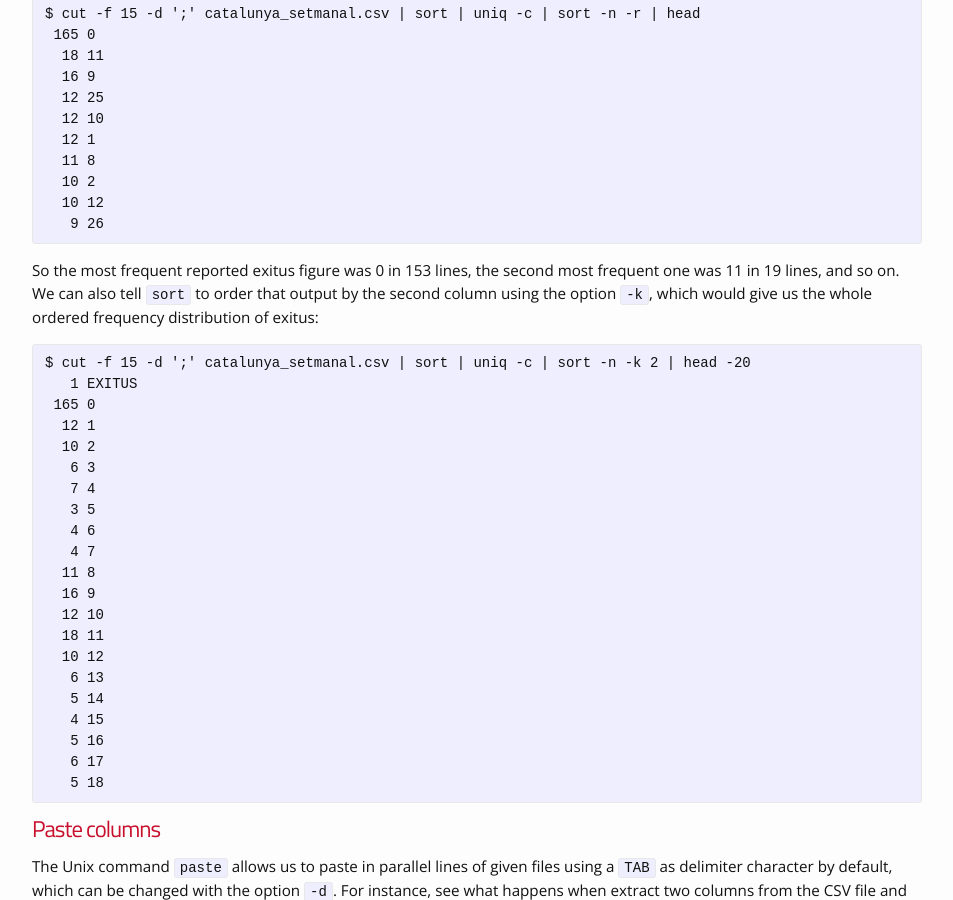
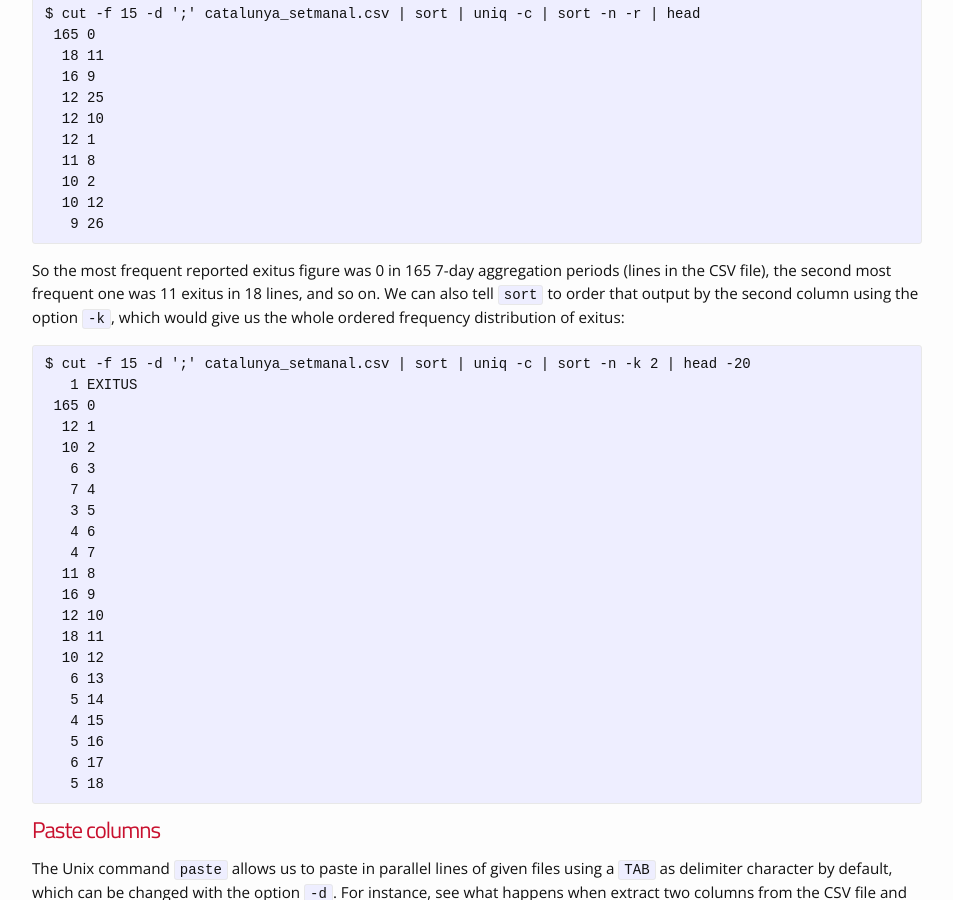
Before and after one commit to funcompbio/funcompbio.github.io, a Jekyll site: the page built from practical2/practical2.md, in a window 1280 px wide and 900 px high, scrolled down 5294 px. Shown: the whole window, without its empty margins (163-1116 px from the left). Built offline with Jekyll 4.4.1, drawn with Linux system fonts in a browser that asks for light colours; nearby versions of some CDN libraries.

Commit message:
Updated practical 2.

```diff
--- a/practical2/practical2.html
+++ b/practical2/practical2.html
@@ -113,7 +113,7 @@ VALLES ORIENTAL;41;2020-02-24;2020-03-01;Si;;;0.0000;0;0.0000;0;0.0000;0;0;0</co
   10 2
   10 12
    9 26</code></pre>
-<p>So the most frequent reported exitus figure was 0 in 153 lines, the second most frequent one was 11 in 19 lines, and so on. We can also tell <code>sort</code> to order that output by the second column using the option <code>-k</code>, which would give us the whole ordered frequency distribution of exitus:</p>
+<p>So the most frequent reported exitus figure was 0 in 165 7-day aggregation periods (lines in the CSV file), the second most frequent one was 11 exitus in 18 lines, and so on. We can also tell <code>sort</code> to order that output by the second column using the option <code>-k</code>, which would give us the whole ordered frequency distribution of exitus:</p>
 <pre><code>$ cut -f 15 -d &#39;;&#39; catalunya_setmanal.csv | sort | uniq -c | sort -n -k 2 | head -20
    1 EXITUS
  165 0
```
